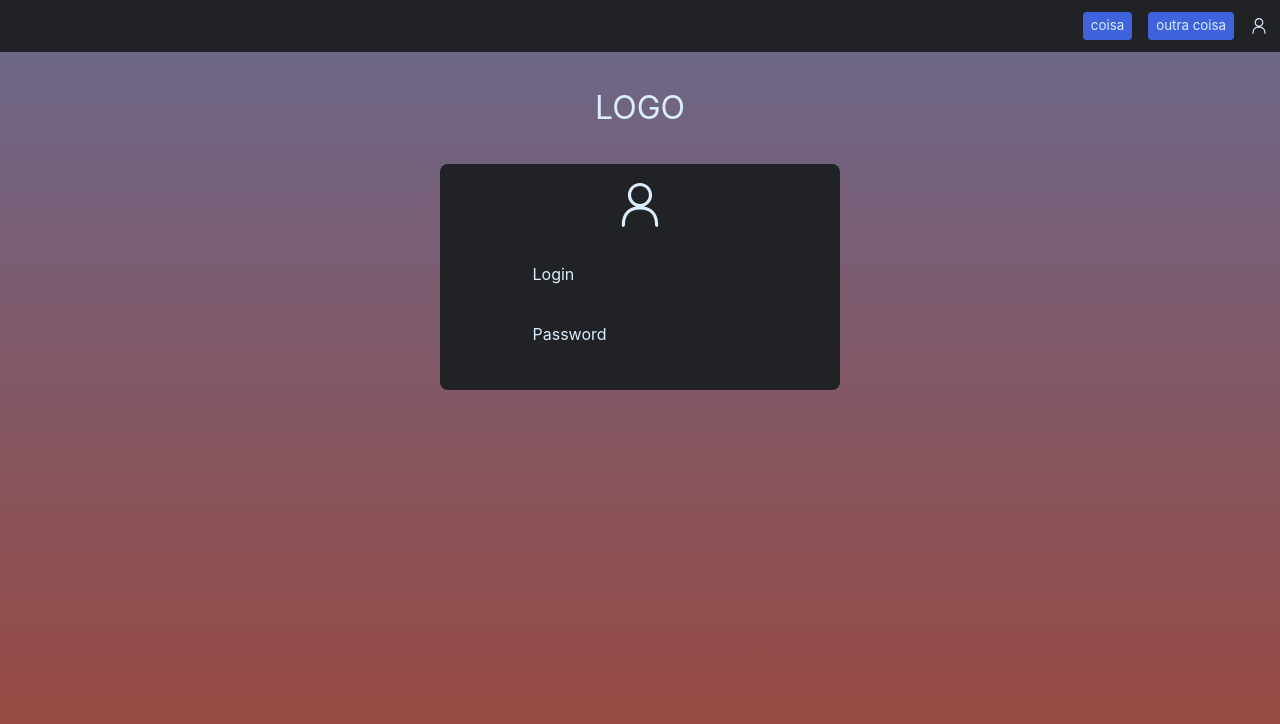
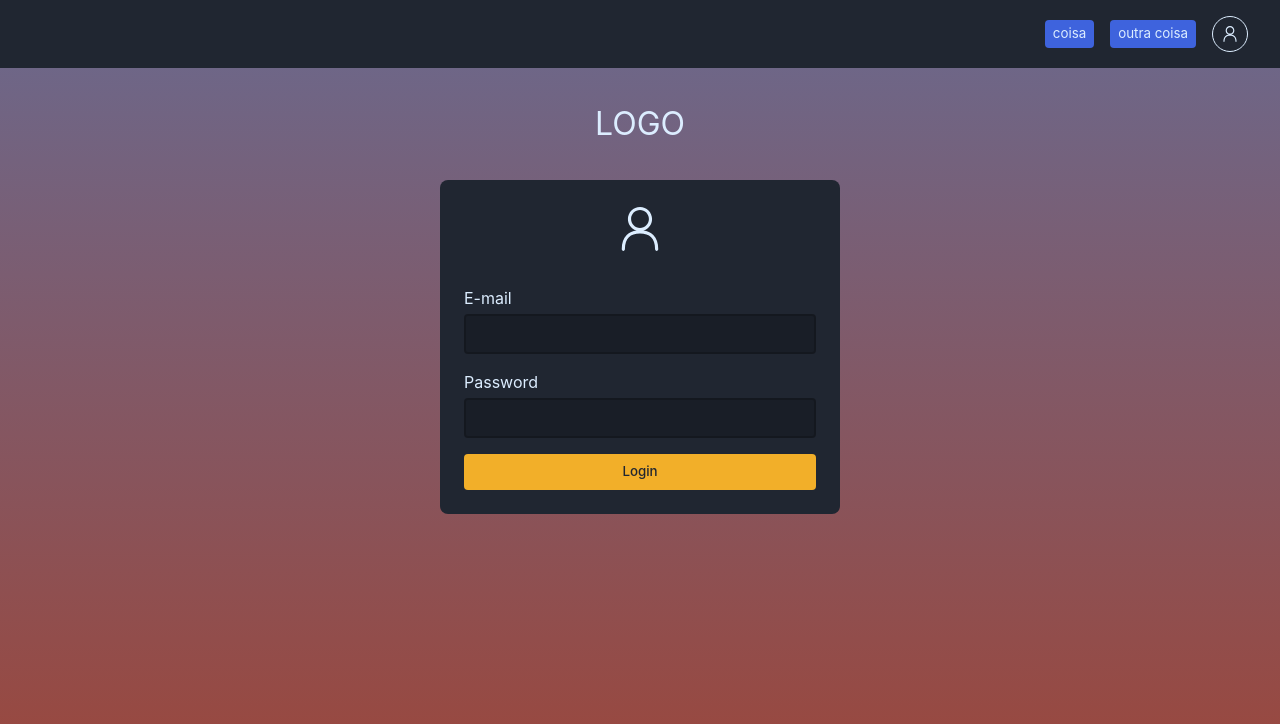
Before and after one commit to ducorps/dnd-players-handbook, a React (Vite) app: page / in a window 1280 px wide. Shown: the top 724 px of the page. Built offline with nearby package versions, Linux system fonts and the light colour scheme.

Commit message:
:sparkles: login

```diff
--- a/package.json
+++ b/package.json
@@ -16,6 +16,7 @@
     "react-router-dom": "^6.16.0"
   },
   "devDependencies": {
+    "@radix-ui/react-form": "^0.0.3",
     "@types/react": "^18.2.15",
     "@types/react-dom": "^18.2.7",
     "@typescript-eslint/eslint-plugin": "^6.0.0",
--- a/src/app.scss
+++ b/src/app.scss
@@ -25,4 +25,41 @@ button {
   display: inline-flex;
   align-items: center;
   justify-content: center;
+
+  &:hover {
+    transition: 0.2s;
+  }
 }
+
+input:hover,
+textarea:hover {
+  box-shadow: 0 0 0 1px rgba(0, 0, 0, 0.3);
+}
+
+input:focus,
+input:focus-visible,
+textarea:focus-visible,
+textarea:focus {
+  box-shadow: 0 0 0 2px rgba(0, 0, 0, 0.3);
+  outline: none;
+}
+
+input::selection,
+textarea::selection {
+  background-color: rgba(0, 0, 0, 0.3);
+  color: rgba(0, 0, 0, 0.3);
+
+}
+
+input {
+  width: 100%;
+  padding: $spacer-s;
+  border-radius: $spacer-xs;
+  border: 2px solid rgba(0, 0, 0, 0.2);
+  background-color: rgba(0, 0, 0, 0.2);
+}
+
+textarea {
+  resize: none;
+  padding: 10px;
+}
--- a/src/components/Header/Header.module.scss
+++ b/src/components/Header/Header.module.scss
@@ -6,9 +6,9 @@
   align-items: center;
   gap: $spacer-m;
 
-  padding: 12px;
+  padding: $spacer-m $spacer-xl;
   margin-bottom: 16px;
-  background: #212225;
+  background: $color-base;
 
   button {
     border-radius: 4px;
@@ -17,6 +17,19 @@
     font-weight: 500;
 
     background-color: $color-primary;
-    box-shadow: 0 2px 10px var(--black-a7);
+
+    &:hover {
+        background-color: $color-primary-hover;
+    }
   }
 }
+
+.accountButton {
+    border: 1px solid $color-content;
+    background: transparent!important;
+    padding: $spacer-s!important;
+    border-radius: 50%!important;
+    &:hover {
+      border-color: $color-primary-hover;
+    }
+}
--- a/src/components/Header/Header.tsx
+++ b/src/components/Header/Header.tsx
@@ -10,7 +10,9 @@ export function Header() {
       <button>
         <b>outra coisa</b>
       </button>
-      <PersonIcon width="18" height="18" />
+      <button className={styles.accountButton}>
+        <PersonIcon width="18" height="18" />
+      </button>
     </header>
   );
 }
--- a/src/design-tokens/_scss-variables.scss
+++ b/src/design-tokens/_scss-variables.scss
@@ -5,9 +5,12 @@ $spacer-m: 16px;
 $spacer-l: 24px;
 $spacer-xl: 32px;
 
-$color-base: #212225;
+$color-primary: #3E63DD;
+$color-primary-hover: #3d52ce;
+$color-secondary: #F2AF29;
+$color-secondary-hover: #e09f24;
+$color-base: #202631;
 $color-base-transparent: rgba(33, 34, 37, 0.7);
 $color-content: #DCEDFF;
 $color-content-transparent: rgba(220, 237, 255, 0.7);
-$color-primary: #3E63DD;
-$color-secondary: #F2AF29;
+$color-warning: #D74E09;
--- a/src/pages/Home/Home.module.scss
+++ b/src/pages/Home/Home.module.scss
@@ -1,20 +1,11 @@
 @import "../../design-tokens/scss-variables";
 
-.titleStyle {
+.logo {
   margin: $spacer-xl;
   text-align: center;
 }
 
-.loginStyle {
-  display: flex;
-  flex-direction: column;
-  gap: $spacer-s;
-
-  margin: auto;
-  text-align: left;
-}
-
-.cardStyle {
+.card {
   display: flex;
   align-items: center;
   gap: $spacer-xl;
@@ -22,10 +13,42 @@
 
   width: 25em;
   background: $color-base;
-  padding: $spacer-m;
+  padding: $spacer-l;
   margin: auto;
 
   border-radius: $spacer-s;
 
   text-align: center;
 }
+
+.login {
+  display: flex;
+  flex-direction: column;
+  width: 100%;
+  gap: $spacer-m;
+
+  margin: auto;
+  text-align: left;
+
+  & span {
+    font-size: 10px;
+    color: $color-warning;
+  }
+
+  & button {
+    color: $color-base;
+    font-weight: 500;
+    background: $color-secondary;
+    padding: $spacer-s;
+    border-radius: $spacer-xs;
+    &:hover {
+      background-color: $color-secondary-hover;
+    }
+  }
+}
+
+.formField {
+  display: flex;
+  flex-direction: column;
+  gap: $spacer-xs;
+}
--- a/src/pages/Home/Home.tsx
+++ b/src/pages/Home/Home.tsx
@@ -1,22 +1,51 @@
 import { PersonIcon } from "@radix-ui/react-icons";
 import styles from "./Home.module.scss";
+import * as Form from "@radix-ui/react-form";
 
 export function Home() {
   return (
     <>
-      <div className={styles.titleStyle}>
+      <div className={styles.logo}>
         <h1>LOGO</h1>
       </div>
 
-      <div className={styles.cardStyle}>
+      <div className={styles.card}>
         <PersonIcon width="50" height="50" />
+        <Form.Root className={styles.login}>
+          <Form.Field className={styles.formField} name="email">
+            <div
+              style={{
+                display: "flex",
+                alignItems: "baseline",
+                justifyContent: "space-between",
+              }}
+            >
+              <Form.Label>E-mail</Form.Label>
+            </div>
+            <Form.Control asChild>
+              <input type="email" required />
+            </Form.Control>
+            <Form.Message match="valueMissing">
+              Please enter your email
+            </Form.Message>
+          </Form.Field>
 
-        <div className={styles.loginStyle}>
-          <label htmlFor="login">Login</label>
-          <input type="text" name="Login" id="login" />
-          <label htmlFor="password">Password</label>
-          <input type="text" name="Password" id="password" />
-        </div>
+          <Form.Field className={styles.formField} name="password">
+            <div>
+              <Form.Label>Password</Form.Label>
+            </div>
+            <Form.Control asChild>
+              <input required />
+            </Form.Control>
+            <Form.Message match="valueMissing">
+              Please enter your password
+            </Form.Message>
+          </Form.Field>
+
+          <Form.Submit asChild>
+            <button>Login</button>
+          </Form.Submit>
+        </Form.Root>
       </div>
     </>
   );
```
Also changed, not shown: 1 other file (tests, documents, lock files or other folders).
